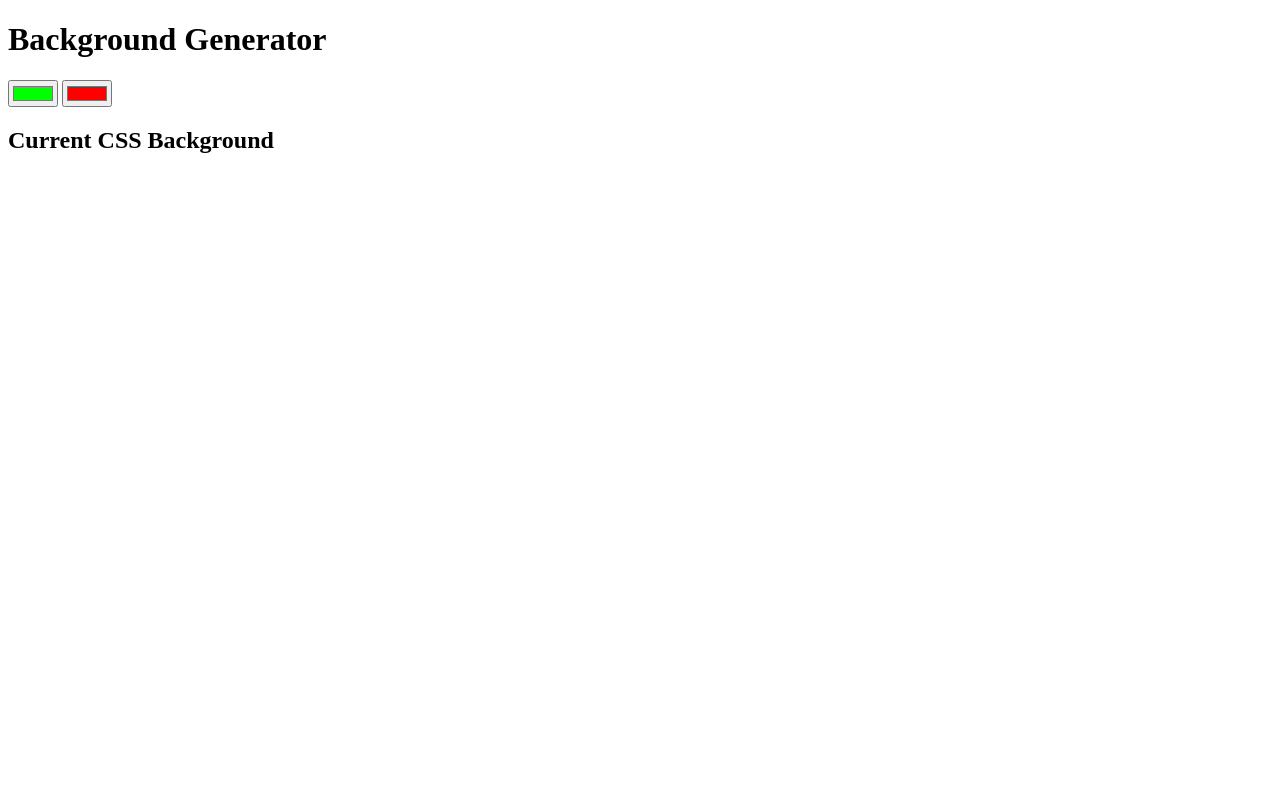
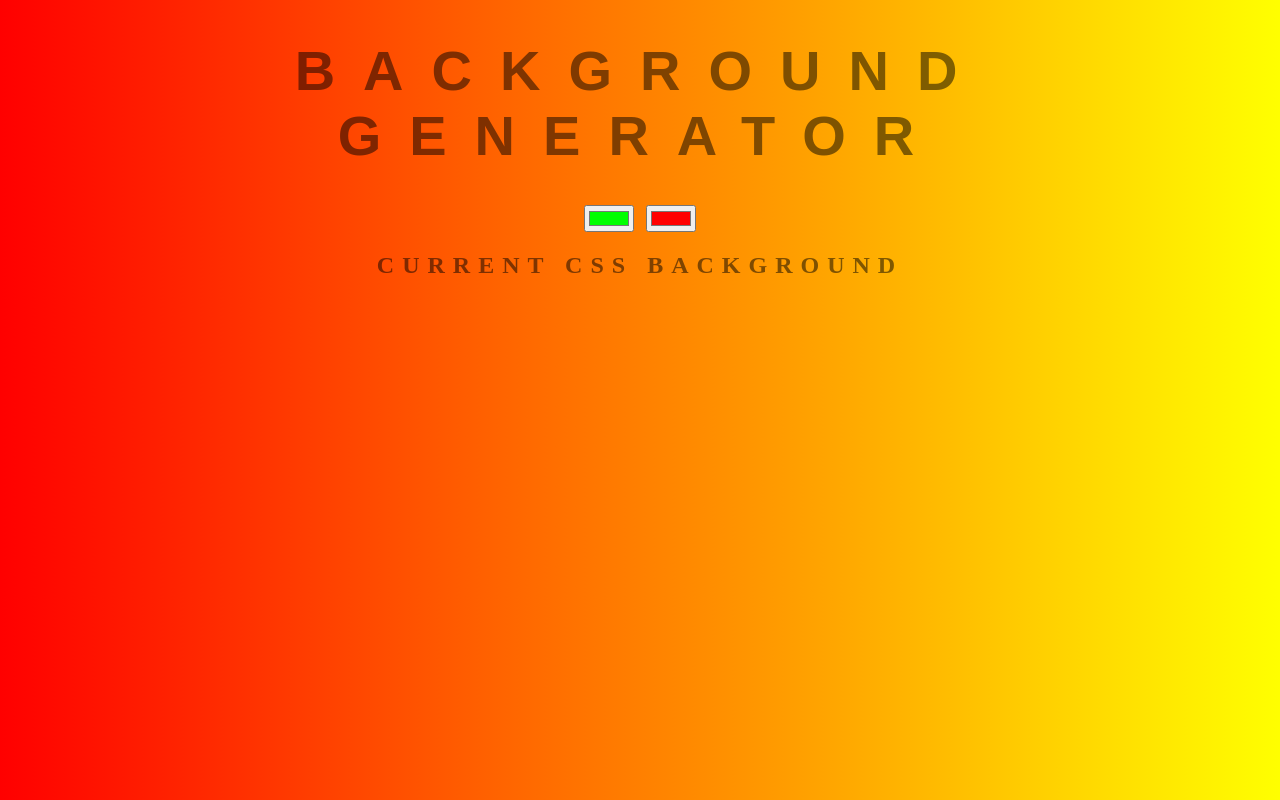
Before and after one commit to DTThor/background-generator, a plain HTML site: page index.html in a window 1280 px wide. Drawn offline with Linux system fonts and the light colour scheme.

Commit message:
adds css

```diff
--- a/index.html
+++ b/index.html
@@ -3,14 +3,15 @@
   <head>
     <meta charset="utf-8">
     <title>Gradient Background</title>
+    <link rel="stylesheet" href="style.css">
   </head>
-  <body>
+  <body id="gradient">
     <h1>Background Generator</h1>
-    <input type="color" name="color1" value="#00ff00">
-    <input type="color" name="color2" value="#ff0000">
+    <input class="color1" type="color" name="color1" value="#00ff00">
+    <input class="color2" type="color" name="color2" value="#ff0000">
     <h2>Current CSS Background</h2>
     <h3></h3>
-    <script type="text/javascript" src="srcipt.js"></script>
+    <script type="text/javascript" src="script.js"></script>
 
   </body>
 </html>
--- a/script.js
+++ b/script.js
@@ -5,7 +5,8 @@ let body = document.getElementById("gradient")
 
 function setGradient(){
   body.style.background = "linear-gradient(to right, " + color1.value + ", " + color2.value + ")";
-  console.log(color1.value);
+
+  css.textContent = body.style.background + ";";
 }
 
 
--- /dev/null
+++ b/style.css
@@ -0,0 +1,27 @@
+body {
+	font: 'Raleway', sans-serif;
+    color: rgba(0,0,0,.5);
+    text-align: center;
+    text-transform: uppercase;
+    letter-spacing: .5em;
+    top: 15%;
+	background: linear-gradient(to right, red , yellow); /* Standard syntax */
+}
+
+h1 {
+    font: 600 3.5em 'Raleway', sans-serif;
+    color: rgba(0,0,0,.5);
+    text-align: center;
+    text-transform: uppercase;
+    letter-spacing: .5em;
+    width: 100%;
+}
+
+h3 {
+	font: 900 1em 'Raleway', sans-serif;
+    color: rgba(0,0,0,.5);
+    text-align: center;
+    text-transform: none;
+    letter-spacing: 0.01em;
+
+}
```
